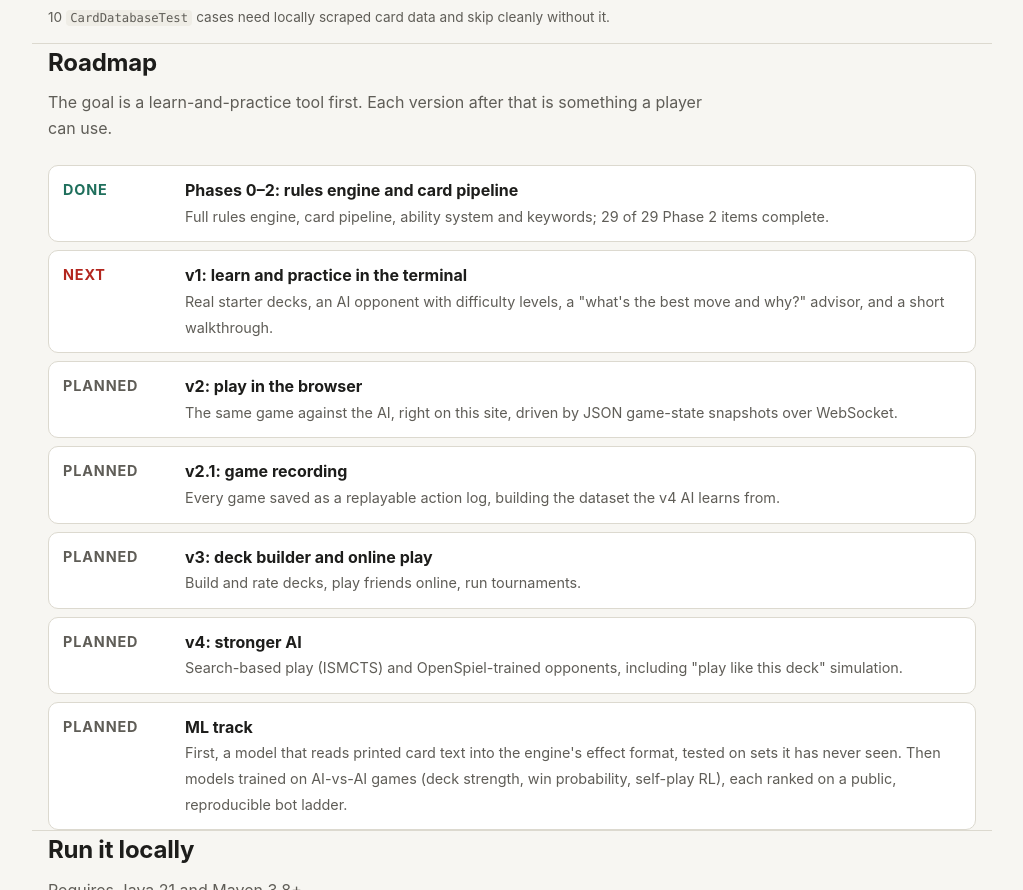
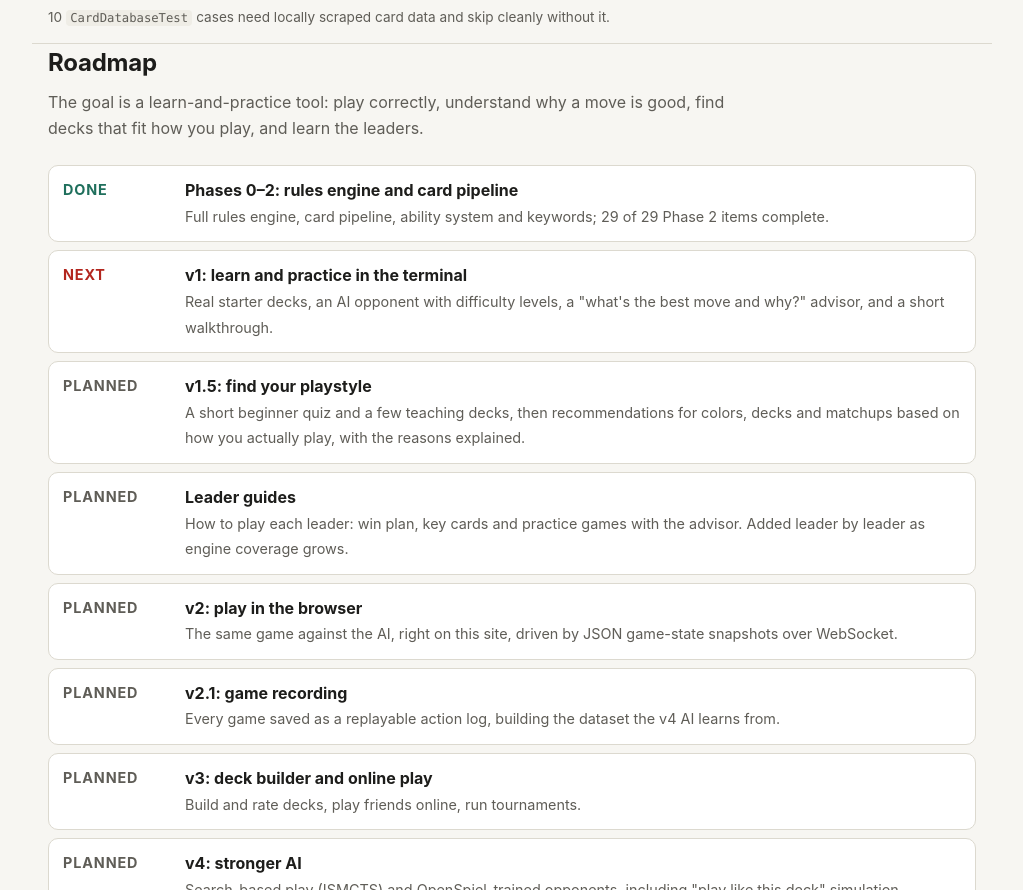
Before and after one commit to Son9502/optcg, a plain HTML site: page docs/index.html in a window 1280 px wide. Shown: the part 3442-4332 px from the top of the page, without its empty margins (128-1151 px from the left). Drawn offline with Linux system fonts and the light colour scheme.

Commit message:
docs: add v1.5 playstyle finder and leader guides to the roadmap
Restates the project's four goals (play correctly, understand why a move is
good, find decks that fit your playstyle, learn the leaders). Adds v1.5: a
short beginner quiz including card-game background, 2-3 teaching decks that
cover the basic concepts, style measured against the advisor's top move, and
explained deck/matchup recommendations. Adds leader guides that roll out as
each leader's deck becomes fully supported. v1 gains a loggable-decisions
design rule; the ML track gains a player-style step.

Co-Authored-By: Claude Opus 5.5 <noreply@anthropic.com>

```diff
--- a/docs/index.html
+++ b/docs/index.html
@@ -234,10 +234,12 @@ duration: THIS_TURN</pre>
 
 <section class="wrap" aria-labelledby="roadmap">
   <h2 id="roadmap">Roadmap</h2>
-  <p class="sub">The goal is a learn-and-practice tool first. Each version after that is something a player can use.</p>
+  <p class="sub">The goal is a learn-and-practice tool: play correctly, understand why a move is good, find decks that fit how you play, and learn the leaders.</p>
   <ul class="roadmap">
     <li><span class="tag done">Done</span><div><b>Phases 0–2: rules engine and card pipeline</b><span>Full rules engine, card pipeline, ability system and keywords; 29 of 29 Phase 2 items complete.</span></div></li>
     <li><span class="tag next">Next</span><div><b>v1: learn and practice in the terminal</b><span>Real starter decks, an AI opponent with difficulty levels, a "what's the best move and why?" advisor, and a short walkthrough.</span></div></li>
+    <li><span class="tag later">Planned</span><div><b>v1.5: find your playstyle</b><span>A short beginner quiz and a few teaching decks, then recommendations for colors, decks and matchups based on how you actually play, with the reasons explained.</span></div></li>
+    <li><span class="tag later">Planned</span><div><b>Leader guides</b><span>How to play each leader: win plan, key cards and practice games with the advisor. Added leader by leader as engine coverage grows.</span></div></li>
     <li><span class="tag later">Planned</span><div><b>v2: play in the browser</b><span>The same game against the AI, right on this site, driven by JSON game-state snapshots over WebSocket.</span></div></li>
     <li><span class="tag later">Planned</span><div><b>v2.1: game recording</b><span>Every game saved as a replayable action log, building the dataset the v4 AI learns from.</span></div></li>
     <li><span class="tag later">Planned</span><div><b>v3: deck builder and online play</b><span>Build and rate decks, play friends online, run tournaments.</span></div></li>
```
Also changed, not shown: 2 other files.
